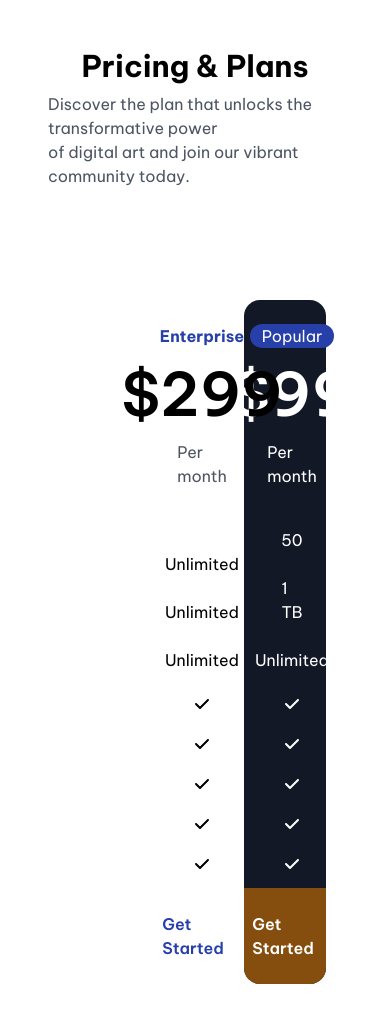
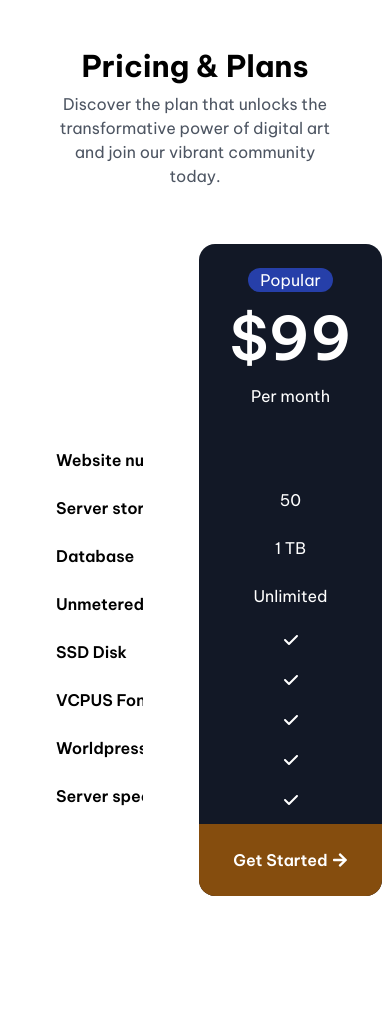
Before and after one commit to ShinapriLN/pricing, a Next.js app: page / in a window 390 px wide. Shown: the top 1022 px of the page. After the commit the page ends 904 px from the top, so only its background shows below. Built offline with nearby package versions, Linux system fonts and the light colour scheme.

Commit message:
Responsive fixing, adding hover effect on button and improving SEO.

```diff
--- a/app/layout.tsx
+++ b/app/layout.tsx
@@ -1,10 +1,16 @@
 import type { Metadata } from "next";
 import { bevietnampro } from "./lib/font";
 import "./globals.css";
+import Head from "next/head";
 
 export const metadata: Metadata = {
-  title: "Create Next App",
-  description: "Generated by create next app",
+  title: "Pricing[Practising project]",
+  description:
+    "This site has nothing more than a static site, which is just displaying pricing. This project created for practicing only!",
+  openGraph: {
+    type: "website",
+    url: "https://pricing-gamma-flax.vercel.app",
+  },
 };
 
 export default function RootLayout({
@@ -14,7 +20,17 @@ export default function RootLayout({
 }>) {
   return (
     <html lang="en">
-      <body className={`${bevietnampro.className} flex justify-center antialiased`}>
+      <Head>
+        <link
+          rel="sitemap"
+          type="application/xml"
+          title="Sitemap"
+          href="/sitemap.xml"
+        />
+      </Head>
+      <body
+        className={`${bevietnampro.className} flex justify-center antialiased`}
+      >
         {children}
       </body>
     </html>
--- a/app/page.tsx
+++ b/app/page.tsx
@@ -74,13 +74,13 @@ export default function Home() {
     <div>
       <div className="flex flex-col gap-2 items-center p-12">
         <div className="text-3xl font-bold  ">Pricing & Plans</div>
-        <div className="text-[#4D5562] flex flex-col items-center">
-          <div>Discover the plan that unlocks the transformative power</div>
-          <div>of digital art and join our vibrant community today.</div>
+        <div className="text-[#4D5562] flex flex-col items-center text-center xl:w-[440px]">
+          Discover the plan that unlocks the transformative power of digital art
+          and join our vibrant community today.
         </div>
       </div>
 
-      <div className="m-16 grid grid-cols-3 sm:grid-cols-4 lg:grid-cols-5 gap-2">
+      <div className="m-2 gap-2 grid grid-cols-2 sm:grid-cols-3 sm:m-4 lg:m-16 lg:grid-cols-4 xl:grid-cols-5">
         <Card topic other={title} />
         {tmp.map((info) =>
           info.id === 1 ? (
@@ -88,7 +88,7 @@ export default function Home() {
               key={info.id}
               other={info}
               className={clsx({
-                "hidden lg:flex": 1,
+                "hidden xl:flex": 1,
               })}
             />
           ) : info.id === 2 ? (
@@ -96,7 +96,7 @@ export default function Home() {
               key={info.id}
               other={info}
               className={clsx({
-                "hidden sm:flex": 1,
+                "hidden lg:flex": 1,
               })}
             />
           ) : info.id === 3 ? (
@@ -105,7 +105,7 @@ export default function Home() {
               contrast
               other={info}
               className={clsx({
-                "col-start-3 row-start-1 sm:col-start-3 lg:col-start-4": 1,
+                "sm:flex sm:col-start-3 xl:col-start-4 ": 1,
               })}
             />
           ) : info.id === 4 ? (
@@ -113,7 +113,7 @@ export default function Home() {
               key={info.id}
               other={info}
               className={clsx({
-                "col-start-2 row-start-1 sm:col-start-4 lg:col-start-5": 1,
+                "hidden row-start-1 col-start-2 sm:flex lg:col-start-4 xl:col-start-5": 1,
               })}
             />
           ) : (
--- a/app/ui/card.tsx
+++ b/app/ui/card.tsx
@@ -1,6 +1,9 @@
+"use client";
+
 import clsx from "clsx";
 import Chip from "./chip";
 import { FaArrowRight } from "react-icons/fa";
+import { motion } from "framer-motion";
 
 type PricingData = {
   id: number;
@@ -92,16 +95,22 @@ export default function Card({
       <a
         href={`#${id}`}
         className={clsx(
-          "p-6 gap-1 rounded-b-2xl w-full flex justify-center font-semibold items-center",
+          "p-6 gap-1 duration-150 rounded-b-2xl w-full flex justify-center font-semibold items-center",
           {
             "bg-yellow-800": contrast,
             "text-[#263FA9]": !contrast,
-            hidden: topic,
+            "text-white": topic,
           }
         )}
       >
-        Get Started
-        <FaArrowRight />
+        <motion.p
+          whileHover={{ scale: 1.05 }}
+          whileTap={{ scale: 1 }}
+          className="flex items-center justify-center gap-1"
+        >
+          Get Started
+          <FaArrowRight />
+        </motion.p>
       </a>
     </div>
   );
--- a/package.json
+++ b/package.json
@@ -10,9 +10,10 @@
   },
   "dependencies": {
     "clsx": "^2.1.1",
+    "framer-motion": "^11.13.0",
     "next": "15.0.3",
-    "react": "19.0.0-rc-66855b96-20241106",
-    "react-dom": "19.0.0-rc-66855b96-20241106",
+    "react": "^18.3.1",
+    "react-dom": "^18.3.1",
     "react-icons": "^5.3.0"
   },
   "devDependencies": {
```
Also changed, not shown: app/robots.txt (added), 2 other files (tests, documents, lock files or other folders).
